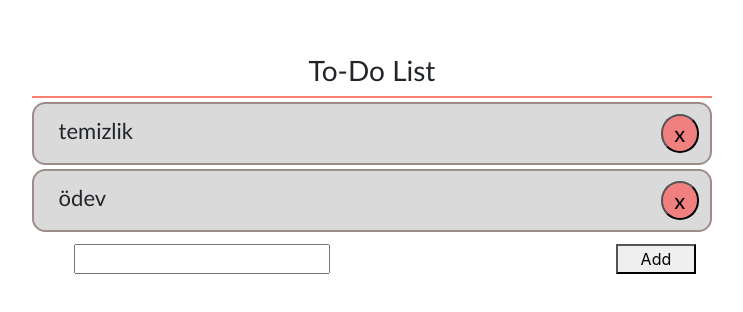
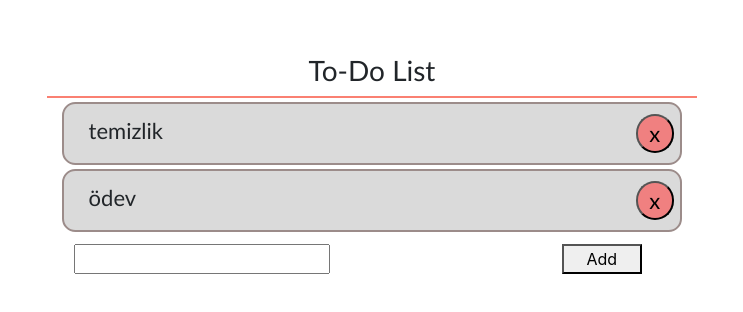
Before and after one commit to gulen-sule/To-Do-List-React, a React (Create React App) app: page / in a window 1280 px wide. Shown: the part 192-504 px from the top of the page, without its empty margins (268-1011 px from the left). Built offline with nearby package versions, Linux system fonts and the light colour scheme.

Commit message:
desinged the page commit

```diff
--- a/src/components/Add/Add.js
+++ b/src/components/Add/Add.js
@@ -20,9 +20,10 @@
     }
 
     return(
-    <div class="container">
-    <div class="container" className="list-cont">
+    <div class="col-12">
+    <div class="row" className="list-cont">
         {items.map((d,index)=>
+        <div class="col-12">
             <div class="row row_list" key={index}>
                 <div  class="col-11">
                     <ToDoList item={d} ></ToDoList>
@@ -31,20 +32,19 @@
                     <button className="btn_remove" id={index}  type="button" onClick={()=>removeItem(index)}>x</button>
                 </div>
             </div>
+        </div>
         )}
     </div>
 
     <form  onSubmit={handleClick}>
-    <div class="container">
     <div class="row" id="add">
-        <div class="col-10">
+        <div class="col-9">
         <label  className="input" >
             <input type="text" name="to-do-input" id="to-do-input" />
         </label>
         </div>
-        <div  class="col-2">
+        <div  class="col-3">
         <button className="btn-add" type="Submit">Add</button>
-        </div>
         </div>
     </div>
     </form>
```
Lines whose indentation alone changed are shown as unchanged.
